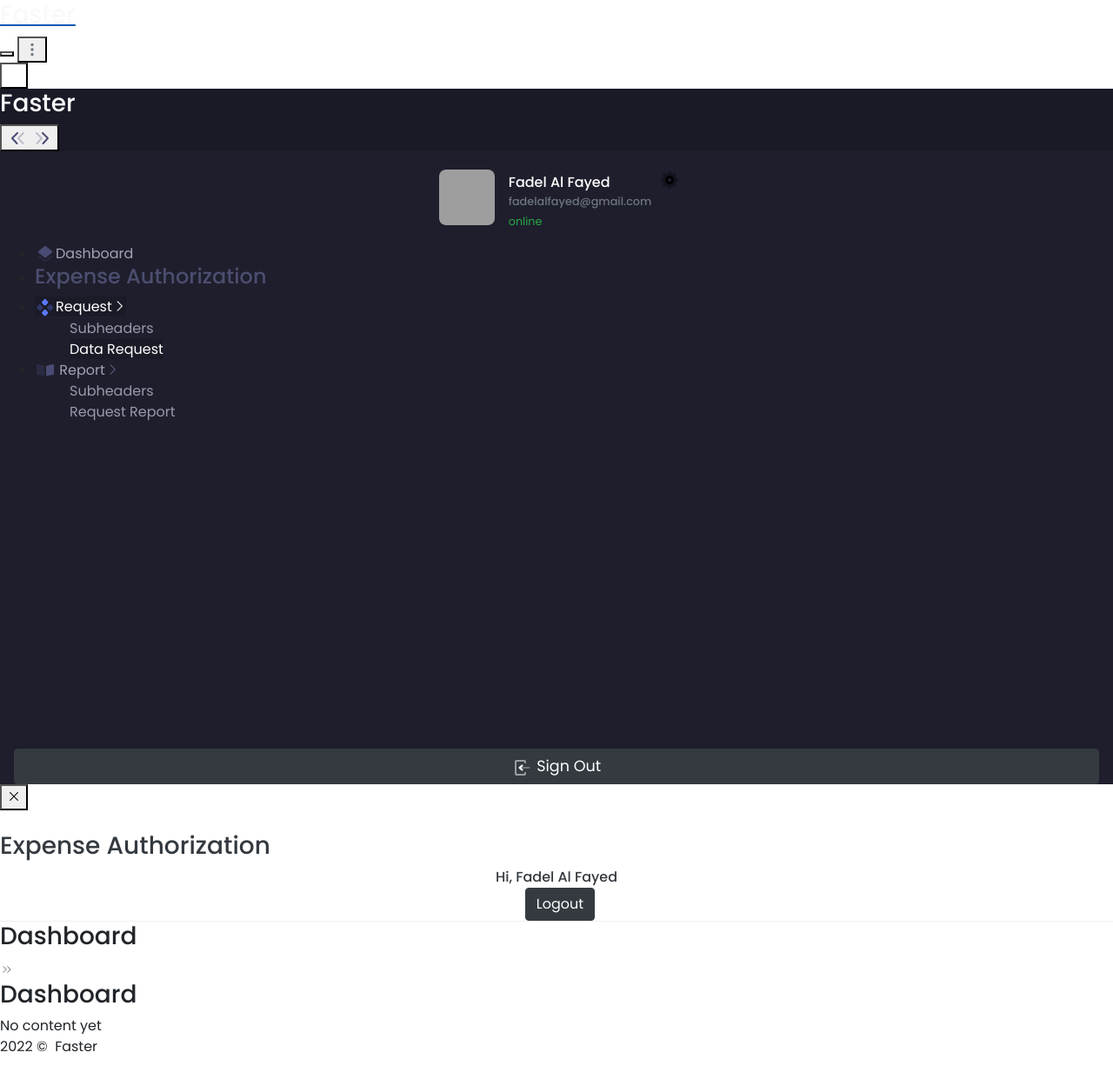
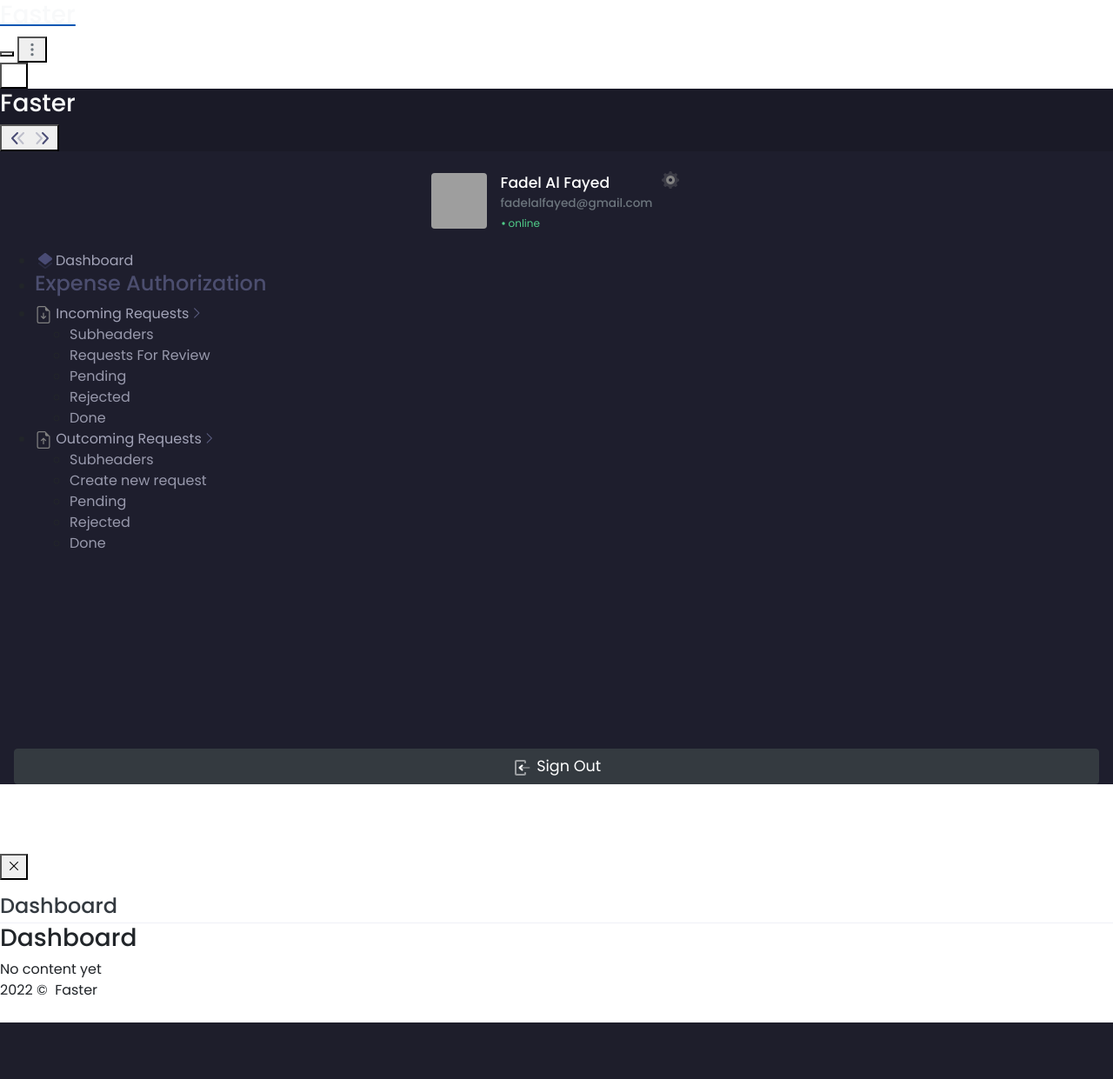
Before and after one commit to thinkepic/faster-ea, a CodeIgniter app: page /database/dashboard in a window 1280 px wide. Shown: the whole page at 87% size. After the commit the page ends 1176 px from the top, so only its background shows below. Run offline with CodeIgniter, Linux system fonts and the light colour scheme; data that the repository does not hold is empty; style sheets or scripts are compiled from the project's sources; some libraries are stand-ins or nearby versions; grey boxes are pictures that could not be loaded.

Commit message:
Destructuring menu

```diff
--- a/application/models/Request_Model.php
+++ b/application/models/Request_Model.php
@@ -43,6 +43,9 @@ class Request_Model extends CI_Model
             ->join('ea_requests_status st', 'st.request_id = r.id', 'left')
             ->where('r.id', $id)
             ->get()->row_array();
+        if(!$request_data) {
+            return false;
+        }
         $destinations = $this->db->select('*, format(meals,2,"de_DE") as d_meals, format(lodging,2,"de_DE") as d_lodging,
         format(total_lodging_and_meals,2,"de_DE") as d_total_lodging_and_meals, format(total,2,"de_DE") as d_total,
         DATE_FORMAT(departure_date, "%d %M %Y") as depar_date, DATE_FORMAT(arrival_date, "%d %M %Y") as arriv_date
--- a/application/views/layouts/default.php
+++ b/application/views/layouts/default.php
@@ -9,7 +9,7 @@
 	<!--begin::Global Theme Styles(used by all pages) -->
 	<!--end::Global Theme Styles -->
 	<link rel="stylesheet" href="<?= site_url('assets/compiled/css/app.css?v=' . ASSETS_VERSION) ?>">
-	<!-- <link href="<?= site_url('assets/css/demo1/style.bundle.css') ?>" rel="stylesheet" type="text/css" /> -->
+	<link href="<?= site_url('assets/css/demo1/style.bundle.css') ?>" rel="stylesheet" type="text/css" />
 	<!--begin::Fonts -->
 	<link rel="stylesheet"
 		href="https://fonts.googleapis.com/css?family=Poppins:300,400,500,600,700|Roboto:300,400,500,600,700">
@@ -91,7 +91,7 @@
 				<div class="kt-aside__brand kt-grid__item " id="kt_aside_brand">
 
 
-					<div class="kt-aside__brand-logo">
+					<div class="kt-aside__brand-logo hidden-aside">
 						<a href="demo1/index.html">
 							<!-- <img alt="Logo" src="./assets/media/logos/logo-light.png" /> -->
 							<h3 class="text-light">Faster</h3>
@@ -138,7 +138,8 @@
 						id="kt_aside_menu" class="kt-aside-menu " data-ktmenu-vertical="1" data-ktmenu-scroll="1"
 						data-ktmenu-dropdown-timeout="500">
 						<div>
-							<div class="ml-4 aside-user d-flex align-items-sm-center justify-content-center hidden-aside">
+							<div
+								class="ml-4 aside-user d-flex align-items-sm-center justify-content-center hidden-aside">
 								<div class="symbol symbol-50px">
 									<div class="mr-2 container-img">
 										<img class="avatar-img"
@@ -149,16 +150,23 @@
 								<div class="aside-user-info flex-row-fluid flex-wrap mt-3 p-2">
 									<div class="d-flex">
 										<div class="flex-grow-1">
-											<span class="text-white fw-bold">
+											<span class="text-white fw-bold username">
 												Fadel Al Fayed
 											</span>
-											<small class="text-muted fw-bold d-block mb-1">fadelalfayed@gmail.com
+											<small
+												class="text-muted fw-bold d-block mb-1 user-email">fadelalfayed@gmail.com
 											</small>
-											<small class="d-flex align-items-center text-success">
-												online
+											<small class="d-flex align-items-center text-success online-status">
+												<svg xmlns="http://www.w3.org/2000/svg" width="18" height="18"
+													fill="currentColor" class="bi bi-dot" viewBox="0 0 16 16">
+													<path d="M8 9.5a1.5 1.5 0 1 0 0-3 1.5 1.5 0 0 0 0 3z" />
+												</svg>
+												<span>
+													online
+												</span>
 											</small>
 										</div>
-										<div class="me-n2"><a href="#"
+										<div class="pb-2 pr-2"><a href="#"
 												class="btn btn-icon btn-sm btn-active-color-primary mt-n2"
 												data-kt-menu-trigger="click" data-kt-menu-placement="bottom-start"
 												data-kt-menu-overflow="true"><span class="pulse-ring"></span><span
@@ -167,10 +175,10 @@
 														viewBox="0 0 24 24" fill="none">
 														<path opacity="0.3"
 															d="M22.1 11.5V12.6C22.1 13.2 21.7 13.6 21.2 13.7L19.9 13.9C19.7 14.7 19.4 15.5 18.9 16.2L19.7 17.2999C20 17.6999 20 18.3999 19.6 18.7999L18.8 19.6C18.4 20 17.8 20 17.3 19.7L16.2 18.9C15.5 19.3 14.7 19.7 13.9 19.9L13.7 21.2C13.6 21.7 13.1 22.1 12.6 22.1H11.5C10.9 22.1 10.5 21.7 10.4 21.2L10.2 19.9C9.4 19.7 8.6 19.4 7.9 18.9L6.8 19.7C6.4 20 5.7 20 5.3 19.6L4.5 18.7999C4.1 18.3999 4.1 17.7999 4.4 17.2999L5.2 16.2C4.8 15.5 4.4 14.7 4.2 13.9L2.9 13.7C2.4 13.6 2 13.1 2 12.6V11.5C2 10.9 2.4 10.5 2.9 10.4L4.2 10.2C4.4 9.39995 4.7 8.60002 5.2 7.90002L4.4 6.79993C4.1 6.39993 4.1 5.69993 4.5 5.29993L5.3 4.5C5.7 4.1 6.3 4.10002 6.8 4.40002L7.9 5.19995C8.6 4.79995 9.4 4.39995 10.2 4.19995L10.4 2.90002C10.5 2.40002 11 2 11.5 2H12.6C13.2 2 13.6 2.40002 13.7 2.90002L13.9 4.19995C14.7 4.39995 15.5 4.69995 16.2 5.19995L17.3 4.40002C17.7 4.10002 18.4 4.1 18.8 4.5L19.6 5.29993C20 5.69993 20 6.29993 19.7 6.79993L18.9 7.90002C19.3 8.60002 19.7 9.39995 19.9 10.2L21.2 10.4C21.7 10.5 22.1 11 22.1 11.5ZM12.1 8.59998C10.2 8.59998 8.6 10.2 8.6 12.1C8.6 14 10.2 15.6 12.1 15.6C14 15.6 15.6 14 15.6 12.1C15.6 10.2 14 8.59998 12.1 8.59998Z"
-															fill="black"></path>
+															fill="gray"></path>
 														<path
 															d="M17.1 12.1C17.1 14.9 14.9 17.1 12.1 17.1C9.30001 17.1 7.10001 14.9 7.10001 12.1C7.10001 9.29998 9.30001 7.09998 12.1 7.09998C14.9 7.09998 17.1 9.29998 17.1 12.1ZM12.1 10.1C11 10.1 10.1 11 10.1 12.1C10.1 13.2 11 14.1 12.1 14.1C13.2 14.1 14.1 13.2 14.1 12.1C14.1 11 13.2 10.1 12.1 10.1Z"
-															fill="black"></path>
+															fill="gray"></path>
 													</svg></span></a>
 											<div class="menu menu-sub menu-sub-dropdown menu-column menu-rounded menu-gray-800 menu-state-bg menu-state-primary fw-bold py-4 fs-6 w-275px"
 												data-kt-menu="true"></div>
@@ -198,68 +206,113 @@
 									<h4 class="kt-menu__section-text">Expense Authorization</h4>
 									<i class="kt-menu__section-icon flaticon-more-v2"></i>
 								</li>
-								<li class="kt-menu__item  kt-menu__item--submenu kt-menu__item--open" aria-haspopup="true"
-									data-ktmenu-submenu-toggle="hover"><a href="javascript:;"
-										class="kt-menu__link kt-menu__toggle"><span class="kt-menu__link-icon"><svg
-												xmlns="http://www.w3.org/2000/svg"
-												xmlns:xlink="http://www.w3.org/1999/xlink" width="24px" height="24px"
-												viewBox="0 0 24 24" version="1.1" class="kt-svg-icon">
-												<g stroke="none" stroke-width="1" fill="none" fill-rule="evenodd">
-													<rect id="bound" x="0" y="0" width="24" height="24" />
-													<path
-														d="M2.56066017,10.6819805 L4.68198052,8.56066017 C5.26776695,7.97487373 6.21751442,7.97487373 6.80330086,8.56066017 L8.9246212,10.6819805 C9.51040764,11.267767 9.51040764,12.2175144 8.9246212,12.8033009 L6.80330086,14.9246212 C6.21751442,15.5104076 5.26776695,15.5104076 4.68198052,14.9246212 L2.56066017,12.8033009 C1.97487373,12.2175144 1.97487373,11.267767 2.56066017,10.6819805 Z M14.5606602,10.6819805 L16.6819805,8.56066017 C17.267767,7.97487373 18.2175144,7.97487373 18.8033009,8.56066017 L20.9246212,10.6819805 C21.5104076,11.267767 21.5104076,12.2175144 20.9246212,12.8033009 L18.8033009,14.9246212 C18.2175144,15.5104076 17.267767,15.5104076 16.6819805,14.9246212 L14.5606602,12.8033009 C13.9748737,12.2175144 13.9748737,11.267767 14.5606602,10.6819805 Z"
-														id="Combined-Shape" fill="#000000" opacity="0.3" />
-													<path
-														d="M8.56066017,16.6819805 L10.6819805,14.5606602 C11.267767,13.9748737 12.2175144,13.9748737 12.8033009,14.5606602 L14.9246212,16.6819805 C15.5104076,17.267767 15.5104076,18.2175144 14.9246212,18.8033009 L12.8033009,20.9246212 C12.2175144,21.5104076 11.267767,21.5104076 10.6819805,20.9246212 L8.56066017,18.8033009 C7.97487373,18.2175144 7.97487373,17.267767 8.56066017,16.6819805 Z M8.56066017,4.68198052 L10.6819805,2.56066017 C11.267767,1.97487373 12.2175144,1.97487373 12.8033009,2.56066017 L14.9246212,4.68198052 C15.5104076,5.26776695 15.5104076,6.21751442 14.9246212,6.80330086 L12.8033009,8.9246212 C12.2175144,9.51040764 11.267767,9.51040764 10.6819805,8.9246212 L8.56066017,6.80330086 C7.97487373,6.21751442 7.97487373,5.26776695 8.56066017,4.68198052 Z"
-														id="Combined-Shape" fill="#000000" />
-												</g>
-											</svg></span><span class="kt-menu__link-text">Request</span><i
+								<li class="kt-menu__item  kt-menu__item--submenu <?= ($pageParent == 'Incoming Requests' ? 'kt-menu__item--open' : '') ?>"
+									aria-haspopup="true" data-ktmenu-submenu-toggle="hover"><a href="javascript:;"
+										class="kt-menu__link kt-menu__toggle">
+										<span class="kt-menu__link-icon">
+											<svg xmlns="http://www.w3.org/2000/svg" width="20" height="20"
+												fill="gray" class="bi bi-file-earmark-arrow-down"
+												viewBox="0 0 16 16">
+												<path
+													d="M8.5 6.5a.5.5 0 0 0-1 0v3.793L6.354 9.146a.5.5 0 1 0-.708.708l2 2a.5.5 0 0 0 .708 0l2-2a.5.5 0 0 0-.708-.708L8.5 10.293V6.5z" />
+												<path
+													d="M14 14V4.5L9.5 0H4a2 2 0 0 0-2 2v12a2 2 0 0 0 2 2h8a2 2 0 0 0 2-2zM9.5 3A1.5 1.5 0 0 0 11 4.5h2V14a1 1 0 0 1-1 1H4a1 1 0 0 1-1-1V2a1 1 0 0 1 1-1h5.5v2z" />
+											</svg>
+										</span>
+										<span class="kt-menu__link-text">Incoming Requests</span><i
 											class="kt-menu__ver-arrow la la-angle-right"></i></a>
 									<div class="kt-menu__submenu "><span class="kt-menu__arrow"></span>
 										<ul class="kt-menu__subnav">
 											<li class="kt-menu__item  kt-menu__item--parent" aria-haspopup="true"><span
 													class="kt-menu__link"><span
 														class="kt-menu__link-text">Subheaders</span></span></li>
-											<li class="kt-menu__item kt-menu__item--active" aria-haspopup="true">
-												<a href="<?= base_url('request/data-request') ?>" class="kt-menu__link"><i
+											<li class="kt-menu__item" aria-haspopup="true">
+												<a href="<?= base_url('request/outcoming-requests/requests-for-review') ?>"
+													class="kt-menu__link"><i
 														class="kt-menu__link-bullet kt-menu__link-bullet--dot"><span></span></i><span
 														class="kt-menu__link-text">
-														Data Request</span>
+														Requests For Review</span>
+												</a>
+											</li>
+											<li class="kt-menu__item" aria-haspopup="true">
+												<a href="<?= base_url('request/outcoming-requests/pending') ?>"
+													class="kt-menu__link"><i
+														class="kt-menu__link-bullet kt-menu__link-bullet--dot"><span></span></i><span
+														class="kt-menu__link-text">
+														Pending</span>
+												</a>
+											</li>
+											<li class="kt-menu__item" aria-haspopup="true">
+												<a href="<?= base_url('request/outcoming-requests/rejected') ?>"
+													class="kt-menu__link"><i
+														class="kt-menu__link-bullet kt-menu__link-bullet--dot"><span></span></i><span
+														class="kt-menu__link-text">
+														Rejected</span>
+												</a>
+											</li>
+											<li class="kt-menu__item" aria-haspopup="true">
+												<a href="<?= base_url('request/outcoming-requests/done') ?>"
+													class="kt-menu__link"><i
+														class="kt-menu__link-bullet kt-menu__link-bullet--dot"><span></span></i><span
+														class="kt-menu__link-text">
+														Done</span>
 												</a>
 											</li>
 										</ul>
 									</div>
 								</li>
-								<li class="kt-menu__item  kt-menu__item--submenu" aria-haspopup="true"
-									data-ktmenu-submenu-toggle="hover"><a href="javascript:;"
+								<li class="kt-menu__item  kt-menu__item--submenu <?= ($pageParent == 'Outcoming Requests' ? 'kt-menu__item--open' : '') ?>"
+									aria-haspopup="true" data-ktmenu-submenu-toggle="hover"><a href="javascript:;"
 										class="kt-menu__link kt-menu__toggle">
 										<span class="kt-menu__link-icon">
-											<svg xmlns="http://www.w3.org/2000/svg"
-												xmlns:xlink="http://www.w3.org/1999/xlink" width="24px" height="24px"
-												viewBox="0 0 24 24" version="1.1" class="kt-svg-icon">
-												<g stroke="none" stroke-width="1" fill="none" fill-rule="evenodd">
-													<rect id="bound" x="0" y="0" width="24" height="24"></rect>
-													<path
-														d="M13.6855025,18.7082217 C15.9113859,17.8189707 18.682885,17.2495635 22,17 C22,16.9325178 22,13.1012863 22,5.50630526 L21.9999762,5.50630526 C21.9999762,5.23017604 21.7761292,5.00632908 21.5,5.00632908 C21.4957817,5.00632908 21.4915635,5.00638247 21.4873465,5.00648922 C18.658231,5.07811173 15.8291155,5.74261533 13,7 C13,7.04449645 13,10.79246 13,18.2438906 L12.9999854,18.2438906 C12.9999854,18.520041 13.2238496,18.7439052 13.5,18.7439052 C13.5635398,18.7439052 13.6264972,18.7317946 13.6855025,18.7082217 Z"
-														id="Combined-Shape" fill="#000000"></path>
-													<path
-														d="M10.3144829,18.7082217 C8.08859955,17.8189707 5.31710038,17.2495635 1.99998542,17 C1.99998542,16.9325178 1.99998542,13.1012863 1.99998542,5.50630526 L2.00000925,5.50630526 C2.00000925,5.23017604 2.22385621,5.00632908 2.49998542,5.00632908 C2.50420375,5.00632908 2.5084219,5.00638247 2.51263888,5.00648922 C5.34175439,5.07811173 8.17086991,5.74261533 10.9999854,7 C10.9999854,7.04449645 10.9999854,10.79246 10.9999854,18.2438906 L11,18.2438906 C11,18.520041 10.7761358,18.7439052 10.4999854,18.7439052 C10.4364457,18.7439052 10.3734882,18.7317946 10.3144829,18.7082217 Z"
-														id="Path-41-Copy" fill="#000000" opacity="0.3"></path>
-												</g>
+											<svg xmlns="http://www.w3.org/2000/svg" width="20" height="20"
+												fill="gray" class="bi bi-file-earmark-arrow-up"
+												viewBox="0 0 16 16">
+												<path
+													d="M8.5 11.5a.5.5 0 0 1-1 0V7.707L6.354 8.854a.5.5 0 1 1-.708-.708l2-2a.5.5 0 0 1 .708 0l2 2a.5.5 0 0 1-.708.708L8.5 7.707V11.5z" />
+												<path
+													d="M14 14V4.5L9.5 0H4a2 2 0 0 0-2 2v12a2 2 0 0 0 2 2h8a2 2 0 0 0 2-2zM9.5 3A1.5 1.5 0 0 0 11 4.5h2V14a1 1 0 0 1-1 1H4a1 1 0 0 1-1-1V2a1 1 0 0 1 1-1h5.5v2z" />
 											</svg>
 										</span>
-										<span class="kt-menu__link-text">Report</span><i
+										<span class="kt-menu__link-text">Outcoming Requests</span><i
 											class="kt-menu__ver-arrow la la-angle-right"></i></a>
 									<div class="kt-menu__submenu "><span class="kt-menu__arrow"></span>
 										<ul class="kt-menu__subnav">
 											<li class="kt-menu__item  kt-menu__item--parent" aria-haspopup="true"><span
 													class="kt-menu__link"><span
 														class="kt-menu__link-text">Subheaders</span></span></li>
-											<li class="kt-menu__item " aria-haspopup="true">
-												<a href="demo1/layout/subheader/toolbar.html" class="kt-menu__link "><i
+											<li class="kt-menu__item <?= ($page == 'Create request' ? 'kt-menu__item--active' : '') ?>"
+												aria-haspopup="true">
+												<a href="<?= base_url('request/outcoming-requests/create') ?>"
+													class="kt-menu__link"><i
 														class="kt-menu__link-bullet kt-menu__link-bullet--dot"><span></span></i><span
 														class="kt-menu__link-text">
-														Request Report</span>
+														Create new request</span>
+												</a>
+											</li>
+											<li class="kt-menu__item <?= ($page == 'Pending requests' ? 'kt-menu__item--active' : '') ?>"
+												aria-haspopup="true">
+												<a href="<?= base_url('request/outcoming-requests/pending') ?>"
+													class="kt-menu__link"><i
+														class="kt-menu__link-bullet kt-menu__link-bullet--dot"><span></span></i><span
+														class="kt-menu__link-text">
+														Pending</span>
+												</a>
+											</li>
+											<li class="kt-menu__item" aria-haspopup="true">
+												<a href="<?= base_url('request/outcoming-requests/rejected') ?>"
+													class="kt-menu__link"><i
+														class="kt-menu__link-bullet kt-menu__link-bullet--dot"><span></span></i><span
+														class="kt-menu__link-text">
+														Rejected</span>
+												</a>
+											</li>
+											<li class="kt-menu__item" aria-haspopup="true">
+												<a href="<?= base_url('request/incoming-requests/done') ?>"
+													class="kt-menu__link"><i
+														class="kt-menu__link-bullet kt-menu__link-bullet--dot"><span></span></i><span
+														class="kt-menu__link-text">
+														Done</span>
 												</a>
 											</li>
 										</ul>
@@ -294,34 +347,28 @@
 			<!-- end:: Aside -->
 			<div class="kt-grid__item kt-grid__item--fluid kt-grid kt-grid--hor kt-wrapper" id="kt_wrapper">
 				<!-- begin:: Header -->
-				<div id="kt_header" class="kt-header kt-grid__item  kt-header--fixed ">
+				<div id="kt_header" class="kt-header kt-grid__item  kt-header--fixed">
 
 					<!-- begin:: Header Menu -->
 					<button class="kt-header-menu-wrapper-close" id="kt_header_menu_mobile_close_btn"><i
 							class="la la-close"></i></button>
 					<div id="kt_header_menu"
-						class="kt-header-menu kt-header-menu-mobile  kt-header-menu--layout-default ">
-						<h3 class="fw-bolder mt-4 text-dark">Expense Authorization</h3>
+						class="kt-header-menu kt-header-menu-mobile  kt-header-menu--layout-default d-flex flex-column">
+						<h4 class="fw-bold mt-3 mb-1 text-dark"><?= (isset($pageParent) ? $pageParent : '') ?></h4>
+						<span class="fw-bold text-muted"><?= (isset($page) ? $page : '') ?></span>
 					</div>
 					<!-- end:: Header Menu -->
 					<!-- begin:: Header Topbar -->
 					<div class="kt-header__topbar">
 						<!--begin: User Bar -->
-						<div class="d-flex align-items-center justify-content-center fw-bold text-dark">
-							<span class="mx-2">
-								Hi, Fadel Al Fayed
-							</span>
-						</div>
-						<div class="d-flex align-items-center justify-content-center ml-2">
-							<a class="btn btn-dark" href="">Logout</a>
-						</div>
+
 						<!--end: User Bar -->
 					</div>
 					<!-- end:: Header Topbar -->
 				</div>
 				<!-- end:: Header -->
 				<div class="kt-content  kt-grid__item kt-grid__item--fluid kt-grid kt-grid--hor" id="kt_content">
-					<div class="kt-subheader   kt-grid__item" id="kt_subheader">
+					<!-- <div class="kt-subheader   kt-grid__item" id="kt_subheader">
 						<div class="kt-container  kt-container--fluid ">
 							<div class="kt-subheader__main">
 								<h3 class="kt-subheader__title">
@@ -346,7 +393,7 @@
 								</div>
 							</div>
 						</div>
-					</div>
+					</div> -->
 
 					<!-- begin:: Content -->
 					<div class="kt-container  kt-container--fluid  kt-grid__item kt-grid__item--fluid">
--- a/application/views/request/create.php
+++ b/application/views/request/create.php
@@ -9,7 +9,7 @@
 		<div class="kt-portlet__head-toolbar">
 			<div class="kt-portlet__head-wrapper">
 				<div class="kt-portlet__head-actions">
-					<a class="btn btn-primary" href="<?= base_url('request/data-request') ?>">Data request</a>
+					<a class="btn btn-primary" href="<?= base_url('request/outcoming-requests/pending') ?>">Data request</a>
 				</div>
 			</div>
 		</div>
@@ -62,7 +62,7 @@
 			<div class="kt-grid__item kt-grid__item--fluid kt-wizard-v3__wrapper">
 				<!--begin: Form Wizard Form-->
 				<form style="width: 100% !important; padding-top: 1.2rem !important;" enctype="multipart/form-data"
-					method="POST" action="<?= base_url('request/data-request/store') ?>" class="kt-form px-5 w-full"
+					method="POST" action="<?= base_url('request/outcoming-requests/store') ?>" class="kt-form px-5 w-full"
 					id="kt_form">
 					<!--begin: Form Wizard Step 1-->
 					<div class="kt-wizard-v3__content" data-ktwizard-type="step-content" data-ktwizard-state="current">
--- a/resources/sass/app.scss
+++ b/resources/sass/app.scss
@@ -2,7 +2,6 @@
 @import "~bootstrap/scss/bootstrap";
 @import "select2";
 @import "~datatables.net-bs5/css/dataTables.bootstrap5.min.css";
-@import "../css/style.bundle.css";
 @import "../css/dark.css";
 @import "../css/dark-brand.css";
 @import "../css/light.css";
@@ -16,15 +15,44 @@ label {
 	color: #212529 !important;
 }
 
-.avatar-img {
-	height: 4rem;
-	width:4rem;
-	object-fit: cover;
-	border-radius: 8px;
+.aside-user {
+	.avatar-img {
+		height: 4rem;
+		width:4rem;
+		object-fit: cover;
+		border-radius: 4px;
+	}
+
+	.username {
+		font-size: 1.075rem !important;
+	}
+
+	.user-email {
+		font-size: .85rem !important;
+	}
+
+	.online-status {
+		font-size: .75rem !important;
+		margin-left: -6px !important;
+		color: #50cd89!important;
+		span {
+			margin-left: -3px !important;
+		}
+	}
+
 }
+
 
 .kt-aside--minimize .hidden-aside {
 	visibility: hidden;
+}
+
+.kt-aside--minimize .kt-aside__brand-tools {
+	padding-right: 5rem !important;
+}
+
+.kt-header--fixed.kt-subheader--fixed.kt-subheader--enabled .kt-wrapper {
+	padding-top: 80px !important;
 }
 
 .dataTables_filter input {
```
Also changed, not shown: application/controllers/request/Outcoming_requests.php (renamed from application/controllers/request/Data_request.php, +13 -8 lines), application/views/request/index.php (+4 -4 lines).
